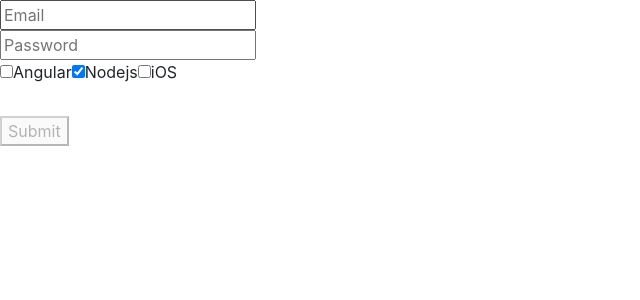
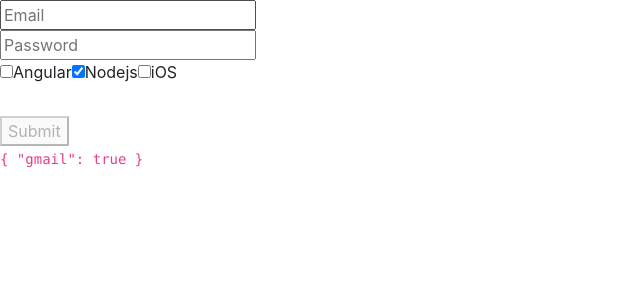
Before and after one commit to duclocn/LearnAngular, an Angular app: page / in a window 1280 px wide. Shown: the top 300 px of the page, without its empty margins (0-640 px from the left). Built offline with nearby package versions, Linux system fonts and the light colour scheme.

Commit message:
Complete custom validation of Reactive form

```diff
--- a/src/app/formbuilder/formbuilder.component.html
+++ b/src/app/formbuilder/formbuilder.component.html
@@ -12,3 +12,4 @@
   <br>
   <button [disabled] = "FormSignUp.invalid">Submit</button>
 </form>
+<code>{{ FormSignUp.controls.email.errors | json }}</code>
--- a/src/app/formbuilder/formbuilder.component.ts
+++ b/src/app/formbuilder/formbuilder.component.ts
@@ -1,5 +1,5 @@
 import { Component, OnInit } from '@angular/core';
-import { FormGroup, FormBuilder, Validators } from '@angular/forms';
+import { FormGroup, FormBuilder, Validators, FormControl } from '@angular/forms';
 
 @Component({
   selector: 'app-formbuilder',
@@ -12,7 +12,7 @@ export class FormbuilderComponent implements OnInit {
   constructor(private fb: FormBuilder) {}
   ngOnInit(): void {
     this.FormSignUp = this.fb.group({
-      email: ['', Validators.required],
+      email: ['', [Validators.email, gmailValidator]],
       password: '',
       subjects: this.fb.group({
         angular: false,
@@ -26,3 +26,9 @@ export class FormbuilderComponent implements OnInit {
     console.log(this.FormSignUp.value);
   }
 }
+function gmailValidator(anyName: FormControl) {
+  if (anyName.value.includes('@gmail.com')) {
+    return null;
+  }
+  return { gmail: true };
+}
```
